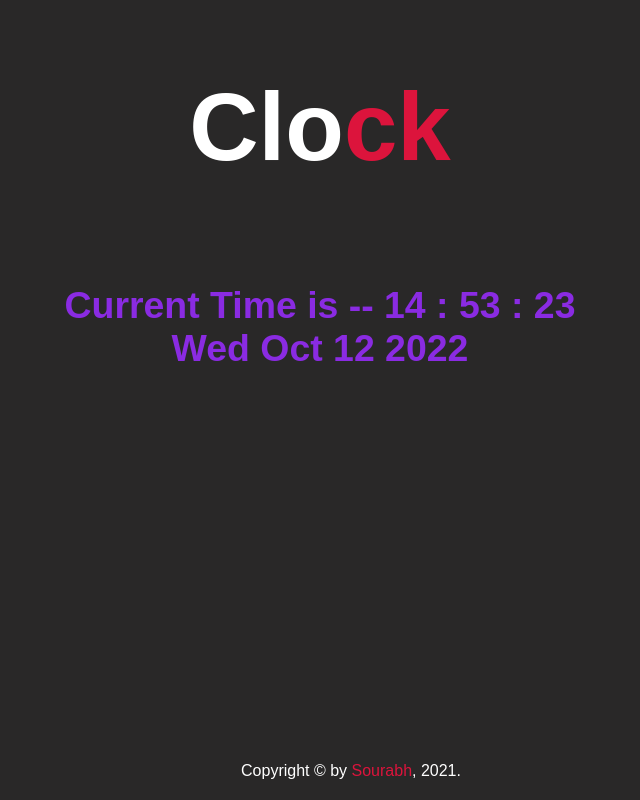
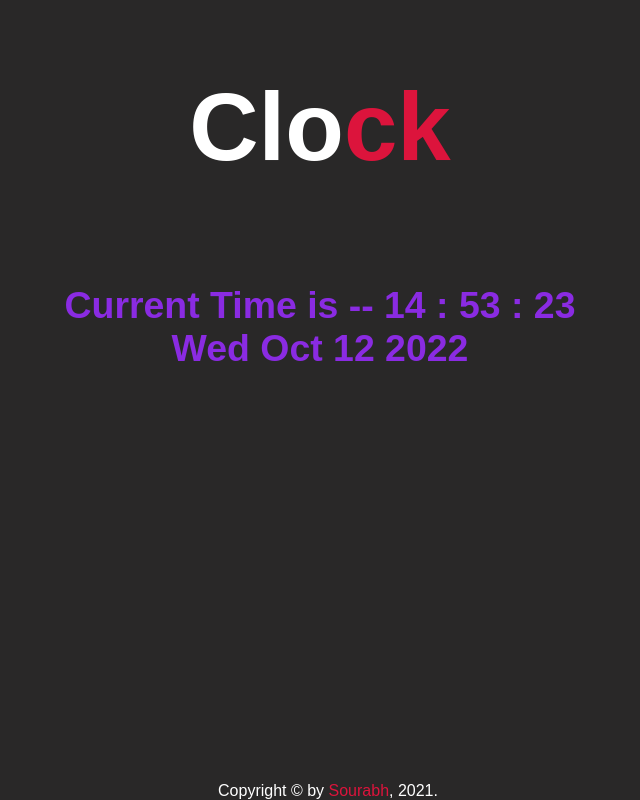
Before and after one commit to Mavrik-21/Clock, a plain HTML site: page index.html in a window 1280 px wide. Shown: the whole page, without its empty margins (320-960 px from the left). Drawn offline with Linux system fonts and the light colour scheme.

Commit message:
modified

```diff
--- a/index.html
+++ b/index.html
@@ -46,7 +46,6 @@
 
         .footer {
             /* font-family: 'Architects Daughter', cursive; */
-            padding: 20px 23px;
             color: white;
             font-family: 'Poppins', sans-serif;
             text-align: center;
```
